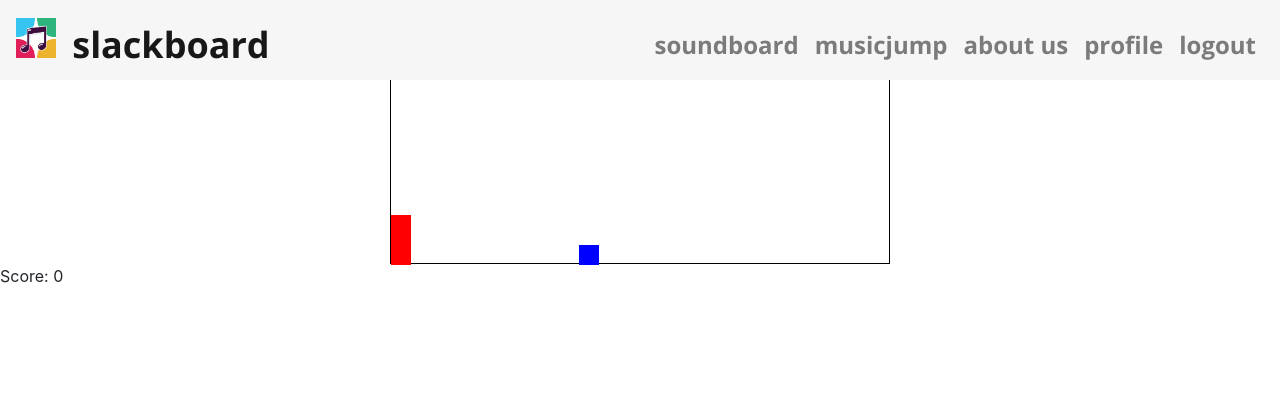
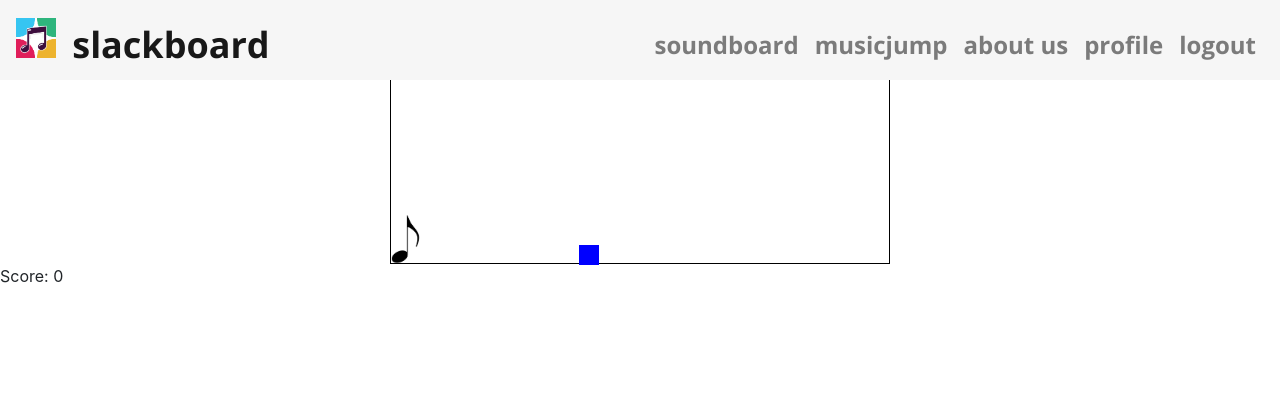
Before and after one commit to kevin-dough/p5slackbots, a Flask app: page /dinosaur in a window 1280 px wide. Shown: the top 405 px of the page. Run offline with Flask 2, Linux system fonts and the light colour scheme; parts of the project's set-up code (start-up, migrations or seed data) failed here and were passed over; some libraries are stand-ins or nearby versions.

Commit message:
completed the picture

```diff
--- a/static/css/styles.css
+++ b/static/css/styles.css
@@ -411,7 +411,7 @@ nav.night {
 #character {
     width: 20px;
     height: 50px;
-    background-color: red;
+    background-color: transparent;
     position: relative;
     top: 150px;
 
--- a/templates/dinosaur.html
+++ b/templates/dinosaur.html
@@ -3,14 +3,18 @@
 {% block dinosaur %}
 
 
-<div class="game" onclick="jump()">
+
+
+<div class="game" onclick="jump()"  onclick="playAudio('/static/sounds/bruh.mp3')">
+
     <div id="character" >
-
+        <img src="/static/images/Music.png" alt="Note" width="30px">
     </div>
     <div id="block">
 
     </div>
 </div>
+
 <p>Score: <span id="scoreSpan"></span></p>
 
 <script>
```
Also changed, not shown: authuser.sqlite3, static/images/Music.png (added).
